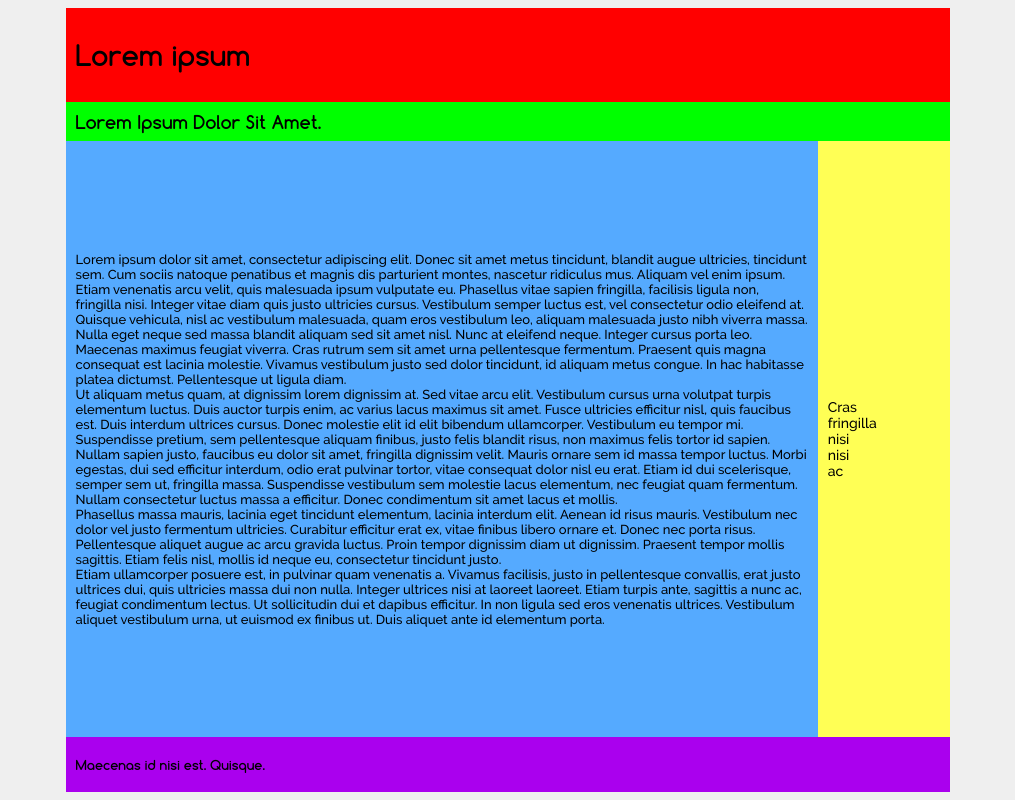
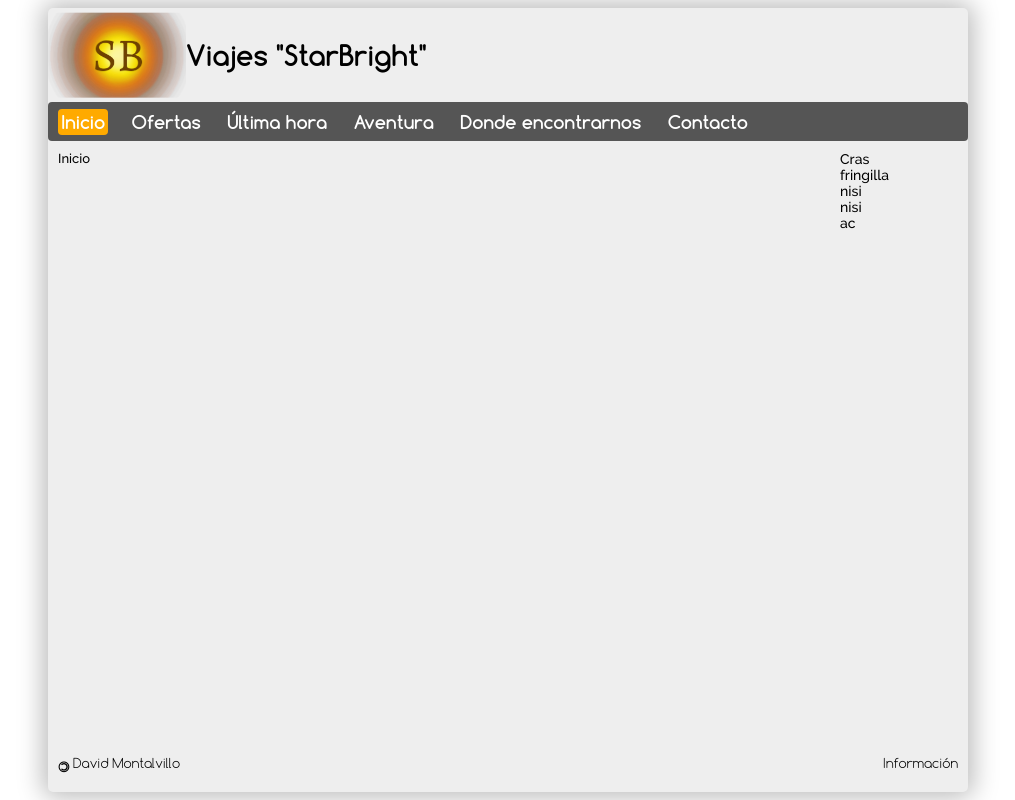
Before and after one commit to ddmontal/StarBrilliance, a plain HTML site: page index.html in a window 1280 px wide. Shown: the whole page, without its empty margins (132-1147 px from the left). Drawn offline with Linux system fonts and the light colour scheme.

Commit message:
Basic CSS Style testing

```diff
--- /dev/null
+++ b/css/estilo.css
@@ -0,0 +1,151 @@
+* {
+}
+
+@font-face {
+    font-family:Comfortaa-Bold;
+    src: url("../ttf/Comfortaa-Bold.ttf");
+}
+
+@font-face {
+    font-family:Comfortaa-Light;
+    src: url("../ttf/Comfortaa-Light.ttf");
+}
+
+@font-face {
+    font-family:Raleway;
+    src: url("../ttf/Raleway-Medium.ttf");
+}
+
+body {
+    background-color: #FFF;
+}
+
+/*Para centrado vertical de elementos.*/
+.CentradoVertical {
+    position: relative;
+    top: 50%;
+    transform: translateY(-50%);
+}
+
+
+#pagina {
+    height: 100%;
+    min-height: 650px;
+    width: 70%;
+    min-width: 920px;
+    margin: 0px auto;
+    background-color: #EEEEEE;
+    box-shadow: 0px 0px 26px 5px #BABABA;
+    border-radius: 5px;
+}
+
+/*Clase base para el contenido de la estructura de la página*/
+.base {
+    padding: 10px;
+    overflow: hidden;
+}
+
+header {
+    height: 12%;
+    min-height: 78px;
+    background-color: transparent;
+    font-size: 28px;
+    font-family: "Comfortaa-Bold", sans-serif;
+    margin: 0px;
+}
+
+#titulo {
+    float: left;
+    margin: 0;
+    text-align: center;
+
+}
+
+#logo {
+    float: left;
+    margin: 0;
+    width: 15%;
+    height: 90%;
+    background-image: url("../imagenes/logo_256.png");
+    background-position: center;
+    background-size:cover;
+    background-repeat: no-repeat;
+}
+
+nav {
+    height: 5%;
+    min-height: 32px;
+    background-color:#555;
+    border-radius: 4px;
+    font-size: 18px;
+    font-family: "Comfortaa-Bold", sans-serif;
+    margin: 0px;
+}
+
+#menu {
+}
+
+#menu div {
+    display: inline-block;
+    margin-right: 15px;
+}
+
+#menu a {
+    text-decoration: none;
+    color: #FFFFFF;
+    padding: 2px 3px;
+    border-radius: 4px;
+}
+
+#menu a.actual {
+    background-color: #FFAA00;
+}
+
+#menu a:hover {
+    background-color: #FFAA00;
+}
+
+#contenido {
+    height: 76%;
+    min-height: 494px;
+}
+
+article {
+    width: 85%;
+    height: 100%;
+    float: left;
+    font-size: 13px;
+    font-family: 'Raleway', sans-serif;
+
+}
+
+aside {
+    width: 15%;
+    height: 100%;
+    float: right;
+    margin: 0;
+    font-size: 14px;
+    font-family: 'Raleway', sans-serif;
+}
+
+footer {
+    height: 7%;
+    min-height: 46px;
+    font-size: 13px;
+    font-family: 'Comfortaa-Light', sans-serif;
+}
+
+#autor{
+    float: left;
+}
+
+#info {
+    float:right;
+}
+
+#cl {
+    display: inline-block;
+    -moz-transform: rotate(-180deg);
+    -webkit-transform: rotate(-180deg);
+    transform: rotate(-180deg);
+}
--- a/index.html
+++ b/index.html
@@ -1,37 +1,38 @@
 <html>
     <head>
-        <link rel="stylesheet" href="style.css" type="text/css">
+        <link rel="stylesheet" href="./css/estilo.css" type="text/css">
     </head>
     <body>
-        <section id="page">
+        <section id="pagina">
             <header>
-                <div class="CentradoVertical Base">
-                    Lorem ipsum
+                <div id="logo" class="CentradoVertical">
+                    &nbsp;
                 </div>
+                <div id="titulo" class="CentradoVertical">
+                    Viajes "StarBright"
+                </div>
+
             </header>
 
-            <nav id="menu">
-                <div class="CentradoVertical Base">
-                    Lorem Ipsum Dolor Sit Amet.
+            <nav>
+                <div id="menu" class="CentradoVertical Base">
+                    <div><a href="#" class="actual">Inicio</a></div>
+                    <div><a href="#">Ofertas</a></div>
+                    <div><a href="#">Última hora</a></div>
+                    <div><a href="#">Aventura</a></div>
+                    <div><a href="#">Donde encontrarnos</a></div>
+                    <div><a href="#">Contacto</a></div>
                 </div>
             </nav>
 
-            <section id="content">
+            <section id="contenido">
                 <article>
-                    <div class="CentradoVertical Base">
-                        Lorem ipsum dolor sit amet, consectetur adipiscing elit. Donec sit amet metus tincidunt, blandit augue ultricies, tincidunt sem. Cum sociis natoque penatibus et magnis dis parturient montes, nascetur ridiculus mus. Aliquam vel enim ipsum. Etiam venenatis arcu velit, quis malesuada ipsum vulputate eu. Phasellus vitae sapien fringilla, facilisis ligula non, fringilla nisi. Integer vitae diam quis justo ultricies cursus. Vestibulum semper luctus est, vel consectetur odio eleifend at.
-<br>
-    Quisque vehicula, nisl ac vestibulum malesuada, quam eros vestibulum leo, aliquam malesuada justo nibh viverra massa. Nulla eget neque sed massa blandit aliquam sed sit amet nisl. Nunc at eleifend neque. Integer cursus porta leo. Maecenas maximus feugiat viverra. Cras rutrum sem sit amet urna pellentesque fermentum. Praesent quis magna consequat est lacinia molestie. Vivamus vestibulum justo sed dolor tincidunt, id aliquam metus congue. In hac habitasse platea dictumst. Pellentesque ut ligula diam.
-<br>
-    Ut aliquam metus quam, at dignissim lorem dignissim at. Sed vitae arcu elit. Vestibulum cursus urna volutpat turpis elementum luctus. Duis auctor turpis enim, ac varius lacus maximus sit amet. Fusce ultricies efficitur nisl, quis faucibus est. Duis interdum ultrices cursus. Donec molestie elit id elit bibendum ullamcorper. Vestibulum eu tempor mi. Suspendisse pretium, sem pellentesque aliquam finibus, justo felis blandit risus, non maximus felis tortor id sapien. Nullam sapien justo, faucibus eu dolor sit amet, fringilla dignissim velit. Mauris ornare sem id massa tempor luctus. Morbi egestas, dui sed efficitur interdum, odio erat pulvinar tortor, vitae consequat dolor nisl eu erat. Etiam id dui scelerisque, semper sem ut, fringilla massa. Suspendisse vestibulum sem molestie lacus elementum, nec feugiat quam fermentum. Nullam consectetur luctus massa a efficitur. Donec condimentum sit amet lacus et mollis.
-<br>
-    Phasellus massa mauris, lacinia eget tincidunt elementum, lacinia interdum elit. Aenean id risus mauris. Vestibulum nec dolor vel justo fermentum ultricies. Curabitur efficitur erat ex, vitae finibus libero ornare et. Donec nec porta risus. Pellentesque aliquet augue ac arcu gravida luctus. Proin tempor dignissim diam ut dignissim. Praesent tempor mollis sagittis. Etiam felis nisl, mollis id neque eu, consectetur tincidunt justo.
-<br>
-    Etiam ullamcorper posuere est, in pulvinar quam venenatis a. Vivamus facilisis, justo in pellentesque convallis, erat justo ultrices dui, quis ultricies massa dui non nulla. Integer ultrices nisi at laoreet laoreet. Etiam turpis ante, sagittis a nunc ac, feugiat condimentum lectus. Ut sollicitudin dui et dapibus efficitur. In non ligula sed eros venenatis ultrices. Vestibulum aliquet vestibulum urna, ut euismod ex finibus ut. Duis aliquet ante id elementum porta.
+                    <div class="Base">
+                        Inicio
                     </div>
                 </article>
                 <aside>
-                    <div class="CentradoVertical Base">
+                    <div class="Base">
                             <div>
                                 Cras
                             </div>
@@ -54,7 +55,8 @@
 
             <footer>
                 <div class="CentradoVertical Base">
-                    Maecenas id nisi est. Quisque.
+                    <div id="info">Información</div>
+                    <div id="autor"><div id="cl"><b>&copy;</b></div> David Montalvillo</div>
                 </div>
             </footer>
         </section>
```
Also changed, not shown: imagenes/logo_256.png (added).
